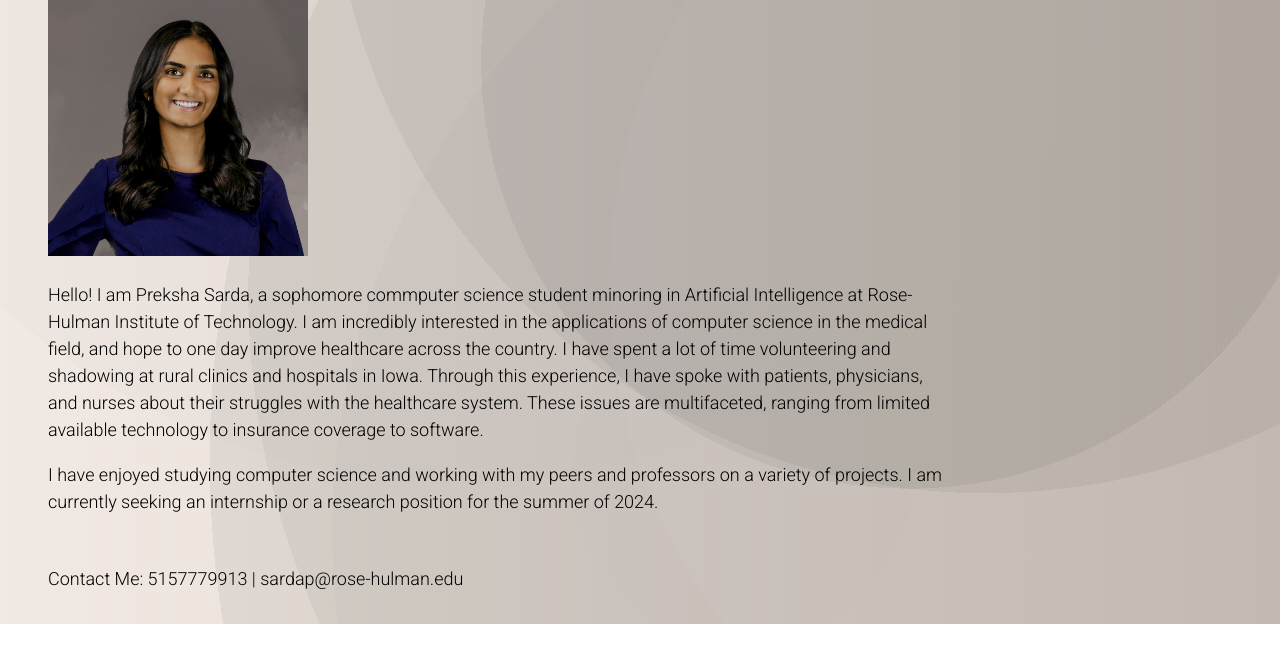
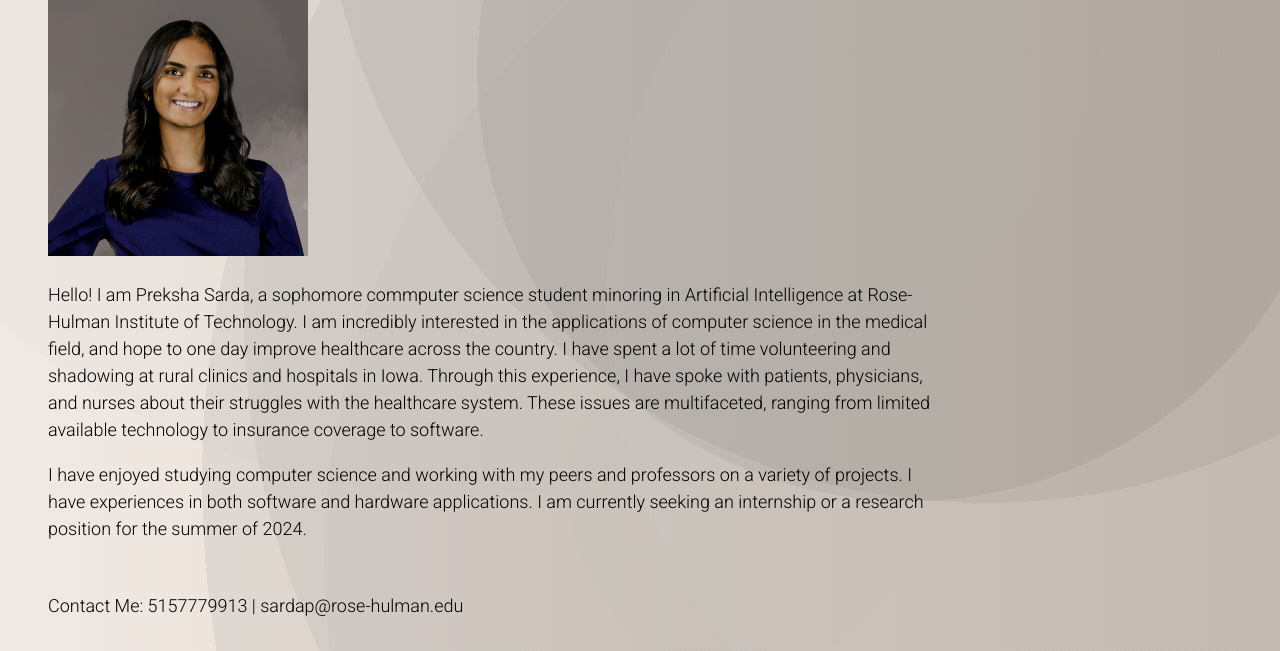
Before and after one commit to rhit-sardap/rhit-sardap.github.io, a plain HTML site: page Personal Portfolio/index.html in a window 1280 px wide. Shown: the part 204-855 px from the top of the page. Before the commit the page ends 828 px from the top, so only its background shows below. Drawn offline with Linux system fonts and the light colour scheme.

Commit message:
updates to first page

```diff
--- a/Personal Portfolio/index.html
+++ b/Personal Portfolio/index.html
@@ -30,8 +30,8 @@
       and shadowing at rural clinics and hospitals in Iowa. Through this
       experience, I have spoke with patients, physicians, and nurses about their struggles with the healthcare system.
       These issues are multifaceted, ranging from limited available technology to insurance coverage to software.</p>
-    <p>I have enjoyed studying computer science and working with my peers and professors on a variety of projects. I am
-      currently seeking an internship or a research position for the summer of 2024. </p>
+    <p>I have enjoyed studying computer science and working with my peers and professors on a variety of projects. I
+      have experiences in both software and hardware applications. I am currently seeking an internship or a research position for the summer of 2024. </p>
     <script src="scripts/main.js"></script>
   </main>
   <footer>
```
